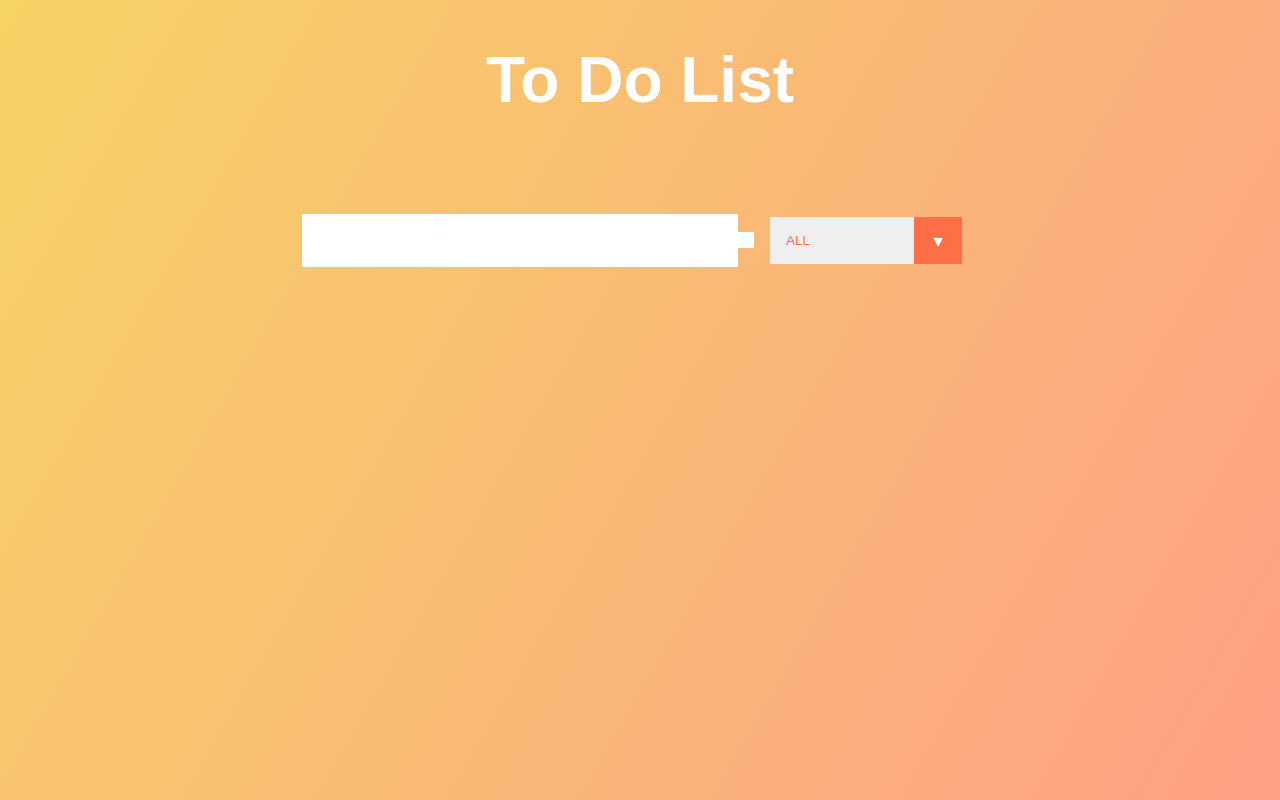
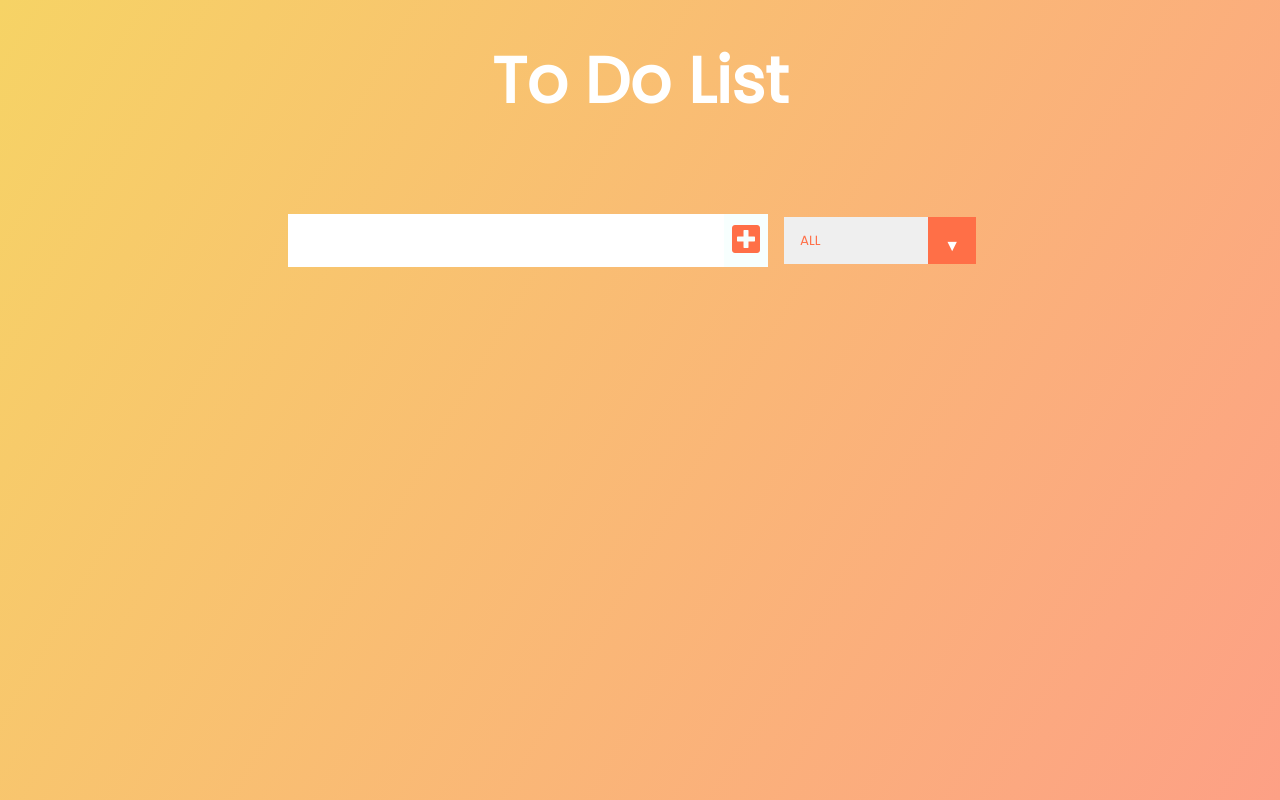
Before and after one commit to kevinjoseph97/ToDoList, a React (Create React App) app: page / in a window 1280 px wide. Built offline with nearby package versions, Linux system fonts and the light colour scheme.

Commit message:
adds font styles

```diff
--- a/public/index.html
+++ b/public/index.html
@@ -9,6 +9,16 @@
       name="description"
       content="Web site created using create-react-app"
     />
+    <link
+    href="https://fonts.googleapis.com/css?family=Poppins&display=swap"
+    rel="stylesheet"
+  />
+  <link
+    rel="stylesheet"
+    href="https://cdnjs.cloudflare.com/ajax/libs/font-awesome/5.12.1/css/all.min.css"
+    integrity="sha256-mmgLkCYLUQbXn0B1SRqzHar6dCnv9oZFPEC1g1cwlkk="
+    crossorigin="anonymous"
+  />
     <link rel="apple-touch-icon" href="%PUBLIC_URL%/logo192.png" />
     <!--
       manifest.json provides metadata used when your web app is installed on a
--- a/src/components/Form.js
+++ b/src/components/Form.js
@@ -3,12 +3,12 @@
 const Form = () => {
     return (
         <form>
-            <input type="text" class="todo-input" />
-            <button class="todo-button" type="submit">
-                <i class="fas fa-plus-square"></i>
+            <input type="text" className="todo-input" />
+            <button className="todo-button" type="submit">
+                <i className="fas fa-plus-square"></i>
             </button>
-            <div class="select">
-                <select name='todos' class="filter-todo">
+            <div className="select">
+                <select name='todos' className="filter-todo">
                     <option value="all">ALL</option>
                     <option value="completed">COMPLETED</option>
                     <option value="uncompleted">NOT COMPLETED</option>
```
